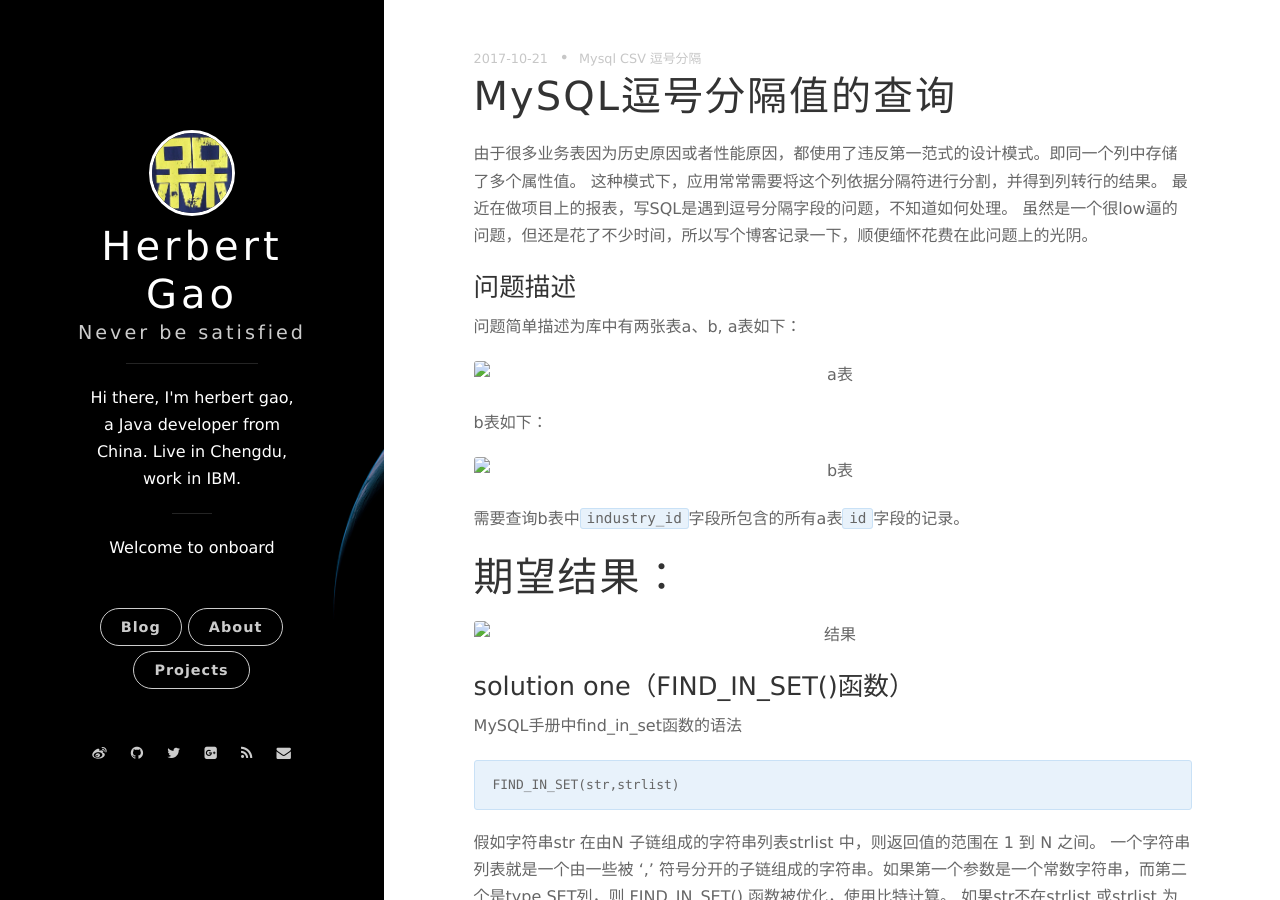
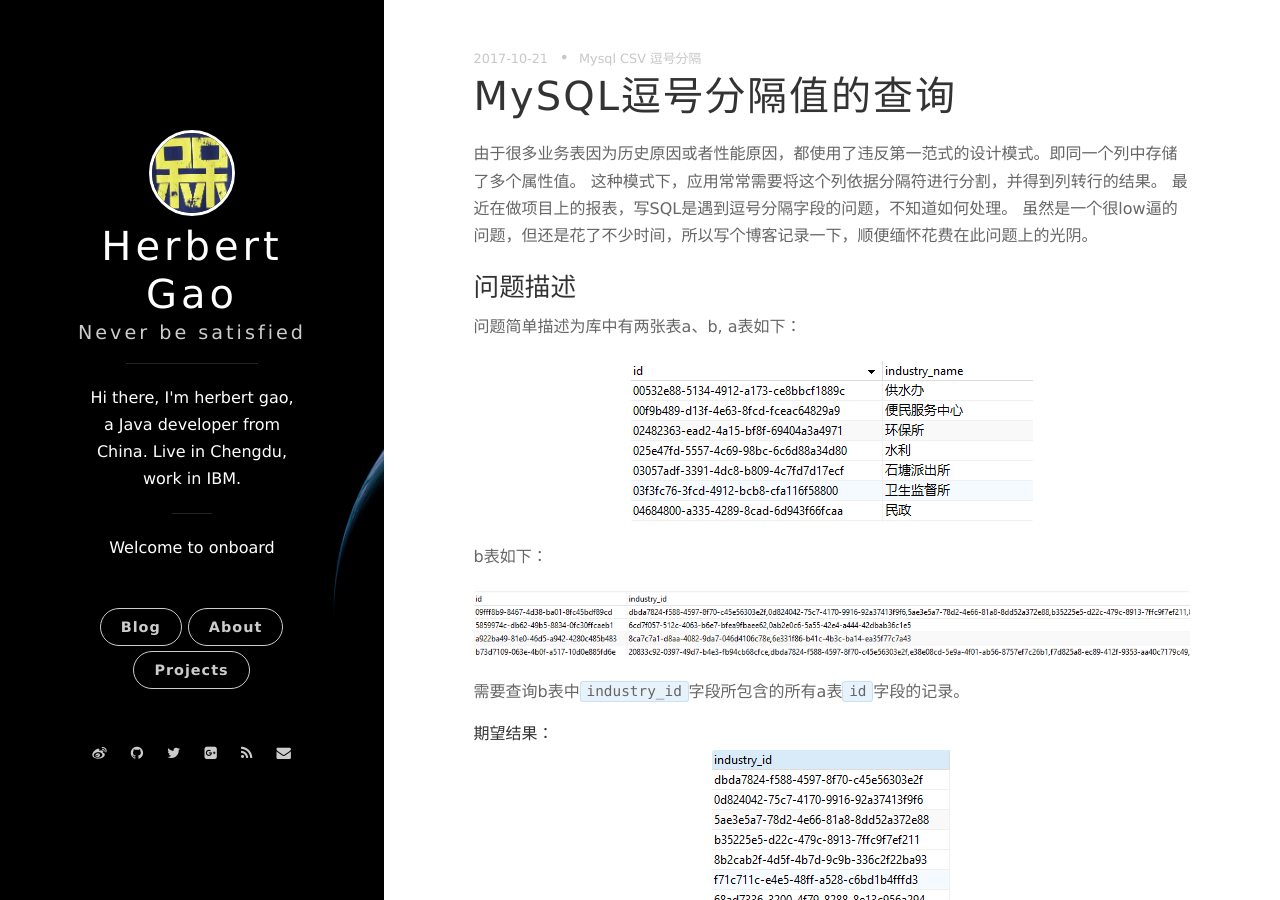
Before and after one commit to herbertgaoo/herbertgaoo.github.io, a Jekyll site: the page built from _posts/2017-10-21-mySql-CSV.markdown, in a window 1280 px wide and 900 px high. Built offline with Jekyll 4.4.1, drawn with Linux system fonts in a browser that asks for light colours; nearby versions of some CDN libraries; comment, search, counter and statistics services are not loaded.

Commit message:
new post

````diff
--- a/_posts/2017-10-21-mySql-CSV.markdown
+++ b/_posts/2017-10-21-mySql-CSV.markdown
@@ -13,16 +13,16 @@ tag: Mysql CSV 逗号分隔
 ### 问题描述
 问题简单描述为库中有两张表a、b, a表如下：
 
-![a表](/assets/images/2017/2017-10-21-01.png)
+![a表](https://github.com/herbertgaoo/herbertgaoo.github.io/blob/master/assets/2017/2017-10-21-01.png?raw=true)
 
 b表如下：
 
-![b表](/assets/images/2017/2017-10-21-02.png)
+![b表](https://github.com/herbertgaoo/herbertgaoo.github.io/blob/master/assets/2017/2017-10-21-02.png?raw=true)
 
 需要查询b表中`industry_id`字段所包含的所有a表`id`字段的记录。
-# 期望结果：
+##### 期望结果：
 
-![结果](/assets/images/2017/2017-10-21-03.png)
+![结果](https://github.com/herbertgaoo/herbertgaoo.github.io/blob/master/assets/2017/2017-10-21-03.png?raw=true)
 
 ### solution one（FIND_IN_SET()函数）
 
@@ -50,7 +50,7 @@ FROM b
 JOIN mysql.help_topic t_index
 ON t_index.help_topic_id < (length(b.industry_id) - length(replace(b.industry_id,',',''))+1)
 ```
-## 原理分析：
+##### 原理分析：
 这个join最基本原理是笛卡尔积。通过这个方式来实现循环。
 以下是具体问题分析：
 length(b.industry_id) - length(replace(b.industry_id,',',''))+1  表示了，按照逗号分割后，改列拥有的数值数量，下面简称n
@@ -58,12 +58,12 @@ JOIN过程的伪代码：
 ```
 根据ID进行循环
 {
-	判断：i 是否 <= n
-	{
-		获取最靠近第 i 个逗号之前的数据， 即 substring_index(substring_index(b.industry_id,',',t_index.ID),',',-1)
-		i = i +1
-	}
-	ID = ID +1
+   判断：i 是否 <= n
+   {
+     获取最靠近第 i 个逗号之前的数据， 即 substring_index(substring_index(b.industry_id,',',t_index.ID),',',-1)
+     i = i +1
+   }
+   ID = ID +1
 }
 ```
 
````
